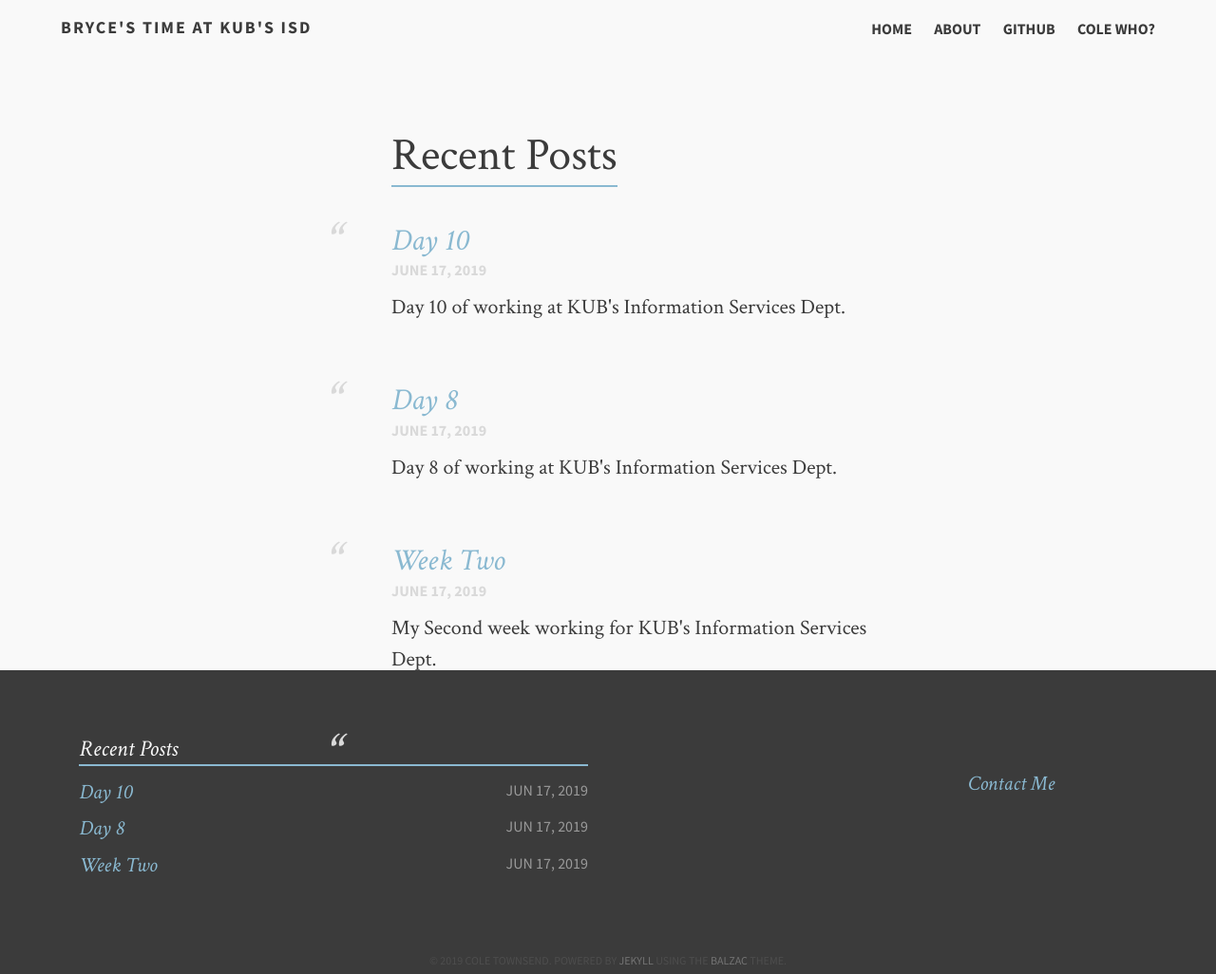
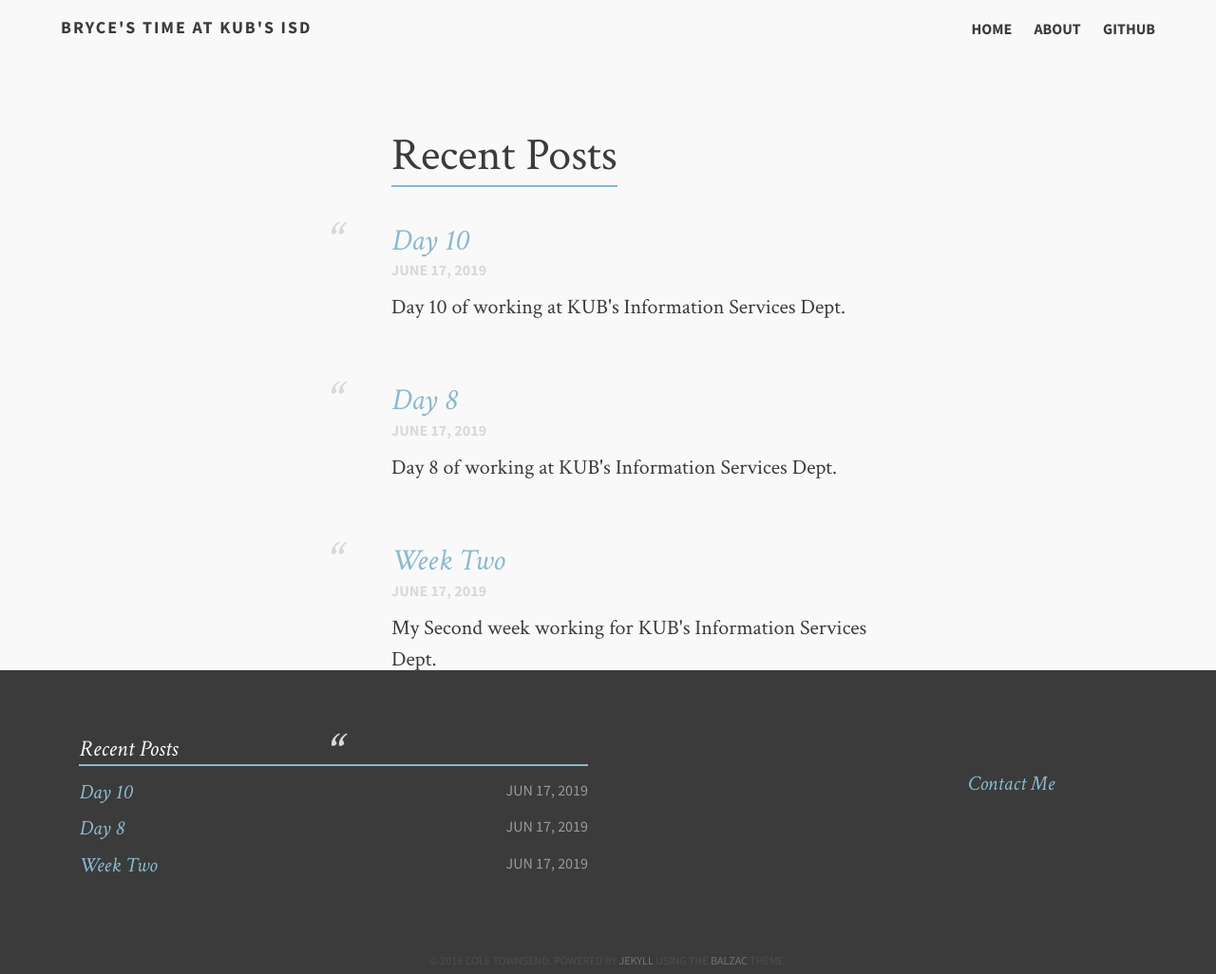
Before and after one commit to bcooley01/bcooley01.github.io, a Jekyll site: the page built from index.md, in a window 1280 px wide. Shown: the whole page at 95% size. Built offline with Jekyll 4.4.1, drawn with Linux system fonts in a browser that asks for light colours.

Commit message:
links modified.4

```diff
--- a/_config.yml
+++ b/_config.yml
@@ -31,10 +31,7 @@ links:
   - title: About
     url: /about
   - title: Github
-    url: https://github.com/ColeTownsend/Balzac-for-Jekyll
-    external: true
-  - title: Cole Who?
-    url: http://coletownsend.com
+    url: https://github.com/bcooley01
     external: true
 
 # http://en.wikipedia.org/wiki/List_of_tz_database_time_zones
```
